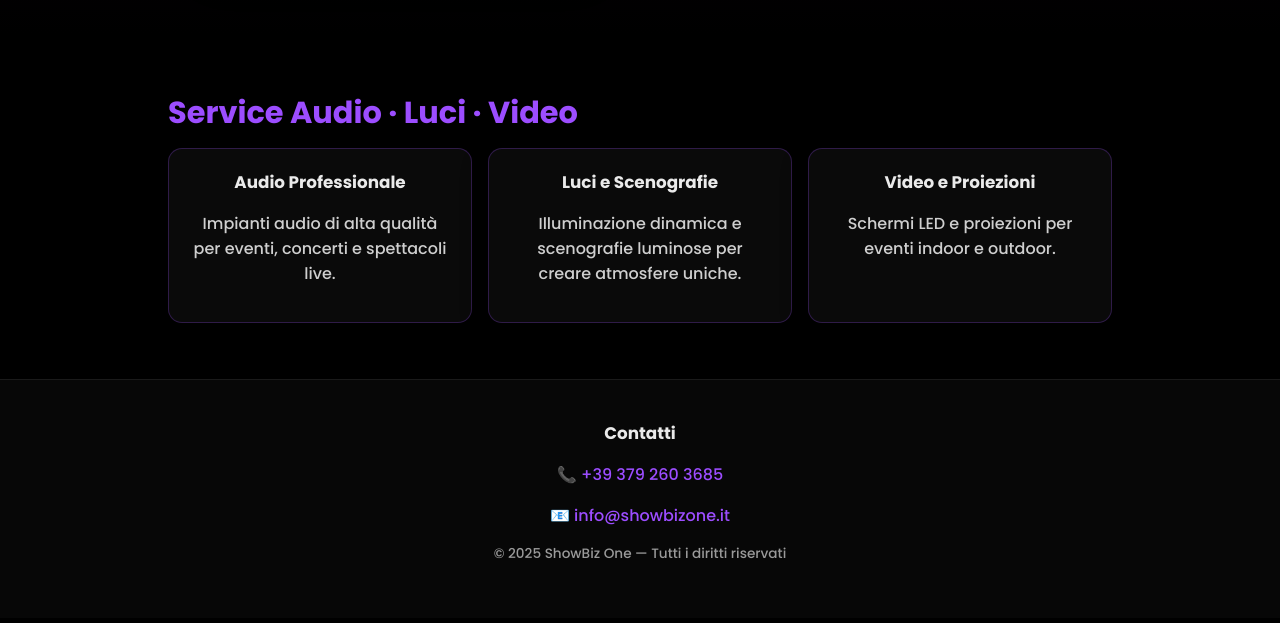
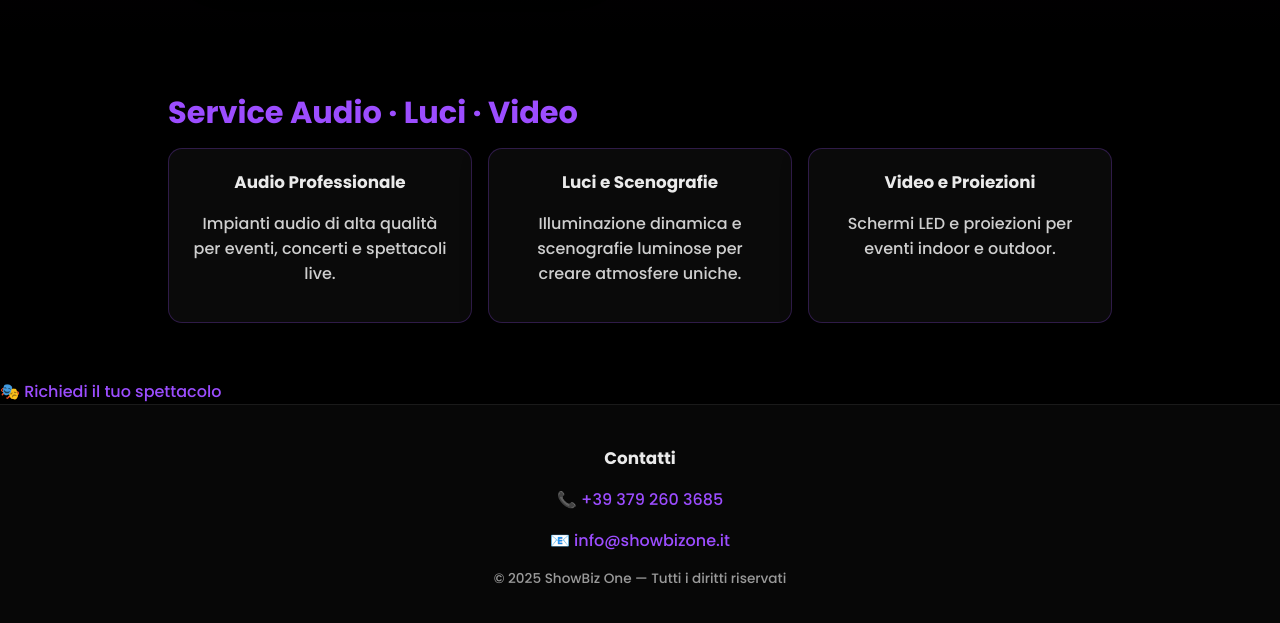
Before and after one commit to Kikkodancer/ShowBizOne-, a plain HTML site: page index.html in a window 1280 px wide. Shown: the part 1994-2617 px from the top of the page. Drawn offline with Linux system fonts and the light colour scheme.

Commit message:
Update index.html

```diff
--- a/index.html
+++ b/index.html
@@ -99,6 +99,13 @@
     </div>
 </section>
 
+  <!-- CTA: Richiedi il tuo spettacolo -->
+<div class="cta-container">
+  <a href="https://wa.me/393792603685" target="_blank" class="cta-button">
+    🎭 Richiedi il tuo spettacolo
+  </a>
+</div>
+
   <!-- FOOTER -->
   <footer class="footer">
     <div class="wrap">
```
